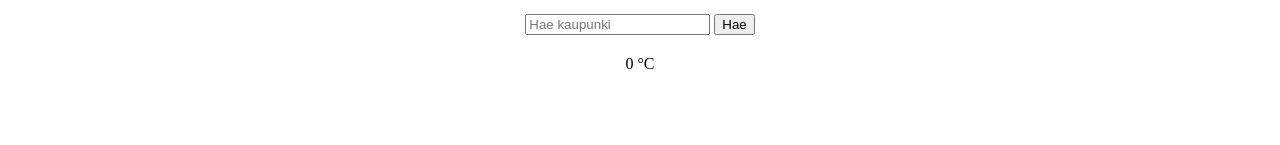
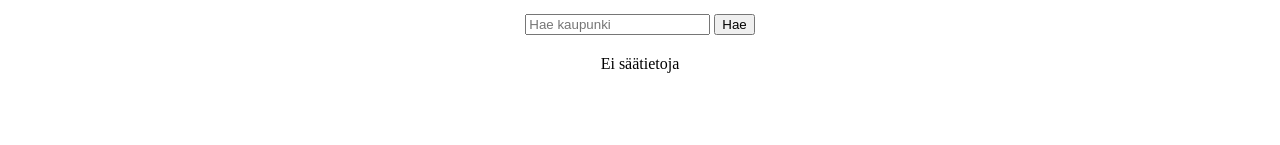
Before and after one commit to jamktiko/ryhm-kolmetesti, a SvelteKit app: page / in a window 1280 px wide. Shown: the part 337-482 px from the top of the page. Built offline with nearby package versions, Linux system fonts and the light colour scheme; no server answers.

Commit message:
Added weather type

```diff
--- /dev/null
+++ b/src/lib/types/weather.ts
@@ -0,0 +1,93 @@
+export interface Weather {
+	latitude: number;
+	longitude: number;
+	generationtime_ms: number;
+	utc_offset_seconds: number;
+	timezone: string;
+	timezone_abbreviation: string;
+	elevation: number;
+	current_units: CurrentUnits;
+	current: Current;
+	hourly_units: HourlyUnits;
+	hourly: Hourly;
+	daily_units: DailyUnits;
+	daily: Daily;
+}
+export interface CurrentUnits {
+	time: string;
+	interval: string;
+	temperature_2m: string;
+	rain: string;
+	precipitation: string;
+	showers: string;
+	snowfall: string;
+	relative_humidity_2m: string;
+	apparent_temperature: string;
+	is_day: string;
+	wind_speed_10m: string;
+	wind_direction_10m: string;
+	cloud_cover: string;
+}
+export interface Current {
+	time: string;
+	interval: number;
+	temperature_2m: number;
+	rain: number;
+	precipitation: number;
+	showers: number;
+	snowfall: number;
+	relative_humidity_2m: number;
+	apparent_temperature: number;
+	is_day: number;
+	wind_speed_10m: number;
+	wind_direction_10m: number;
+	cloud_cover: number;
+}
+export interface HourlyUnits {
+	time: string;
+	temperature_2m: string;
+	relative_humidity_2m: string;
+	precipitation_probability: string;
+	precipitation: string;
+	wind_speed_10m: string;
+	cloud_cover: string;
+	wind_direction_10m: string;
+	uv_index: string;
+	is_day: string;
+	sunshine_duration: string;
+}
+export interface Hourly {
+	time?: string[] | null;
+	temperature_2m?: number[] | null;
+	relative_humidity_2m?: number[] | null;
+	precipitation_probability?: number[] | null;
+	precipitation?: number[] | null;
+	wind_speed_10m?: number[] | null;
+	cloud_cover?: number[] | null;
+	wind_direction_10m?: number[] | null;
+	uv_index?: number[] | null;
+	is_day?: number[] | null;
+	sunshine_duration?: number[] | null;
+}
+export interface DailyUnits {
+	time: string;
+	temperature_2m_max: string;
+	temperature_2m_min: string;
+	wind_speed_10m_max: string;
+	wind_direction_10m_dominant: string;
+	uv_index_max: string;
+	precipitation_probability_max: string;
+	temperature_2m_mean: string;
+	cloud_cover_mean: string;
+}
+export interface Daily {
+	time?: string[] | null;
+	temperature_2m_max?: number[] | null;
+	temperature_2m_min?: number[] | null;
+	wind_speed_10m_max?: number[] | null;
+	wind_direction_10m_dominant?: number[] | null;
+	uv_index_max?: number[] | null;
+	precipitation_probability_max?: number[] | null;
+	temperature_2m_mean?: number[] | null;
+	cloud_cover_mean?: number[] | null;
+}
--- a/src/routes/+page.svelte
+++ b/src/routes/+page.svelte
@@ -2,12 +2,19 @@
 	import Button from '$lib/components/Button.svelte';
 	import UserInput from '$lib/components/UserInput.svelte';
 	import { onMount } from 'svelte';
+	import type {
+		Weather,
+		CurrentUnits,
+		Current,
+		HourlyUnits,
+		Hourly,
+		DailyUnits,
+		Daily
+	} from '$lib/types/weather';
 
 	let selectedCity: string = $state('');
 	let returndedCity: string = $state('');
-	let weather = $state({
-		temperature: 0
-	});
+	let weather: Weather | null = $state(null);
 
 	// Hakee kaupungin koordinaatit kaupungin nimen perusteella
 	async function haeKaupunki() {
@@ -27,7 +34,7 @@
 			`https://api.open-meteo.com/v1/forecast?latitude=${kaupunki.latitude}&longitude=${kaupunki.longitude}&current=temperature_2m,rain,precipitation,showers,snowfall,relative_humidity_2m,apparent_temperature,is_day`
 		).then((vastaus) => {
 			vastaus.json().then((data) => {
-				weather.temperature = data.current.apparent_temperature;
+				weather = data;
 			});
 		});
 	}
@@ -39,7 +46,6 @@
 		});
 		selectedCity = kaupunki.city;
 		haeSaa();
-
 	});
 
 	function handlekeydown(event: KeyboardEvent) {
@@ -52,11 +58,11 @@
 <h2>Hae säätiedot</h2>
 <p>Syötä kaupunki hakukenttään ja paina nappia</p>
 <UserInput
-  type="text"
-  placeholder="Hae kaupunki"
-  bind:value={selectedCity}
-  disabled={false}
-  on:keydown={handlekeydown}
+	type="text"
+	placeholder="Hae kaupunki"
+	bind:value={selectedCity}
+	disabled={false}
+	on:keydown={handlekeydown}
 />
 <Button
 	onclick={() => {
@@ -67,4 +73,8 @@
 	disabled={false}
 />
 <h2>{returndedCity}</h2>
-<p>{weather.temperature} °C</p>
+{#if weather}
+	<p>{weather.current.temperature_2m} °C</p>
+{:else}
+	<p>Ei säätietoja</p>
+{/if}
```
